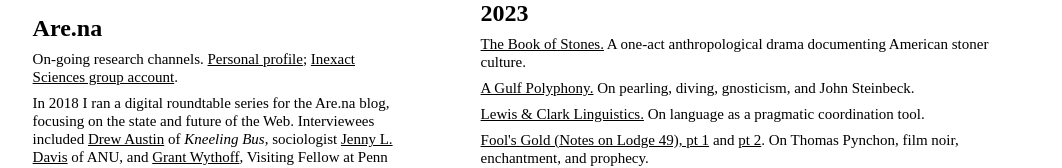
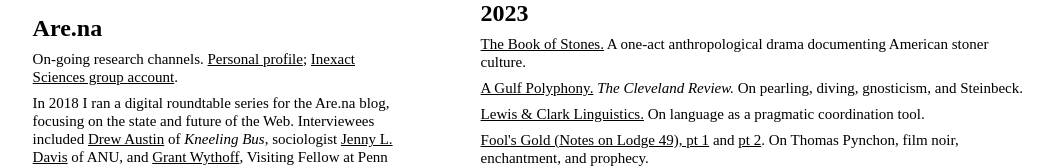
Before and after one commit to suspendedreason/suspendedreason.github.io, a plain HTML site: page index.html in a window 1280 px wide. Shown: the part 1107-1275 px from the top of the page, without its empty margins (57-1119 px from the left). Drawn offline with Linux system fonts and the light colour scheme.

Commit message:
Add Clerb credit

```diff
--- a/index.html
+++ b/index.html
@@ -685,7 +685,8 @@
             <a href="https://www.clereviewofbooks.com/writing/a-gulf-polyphony"
               >A Gulf Polyphony.</a
             >
-            On pearling, diving, gnosticism, and John Steinbeck.
+            <i>The Cleveland Review.</i>
+            On pearling, diving, gnosticism, and Steinbeck.
           </p>
           <p>
             <a
```
